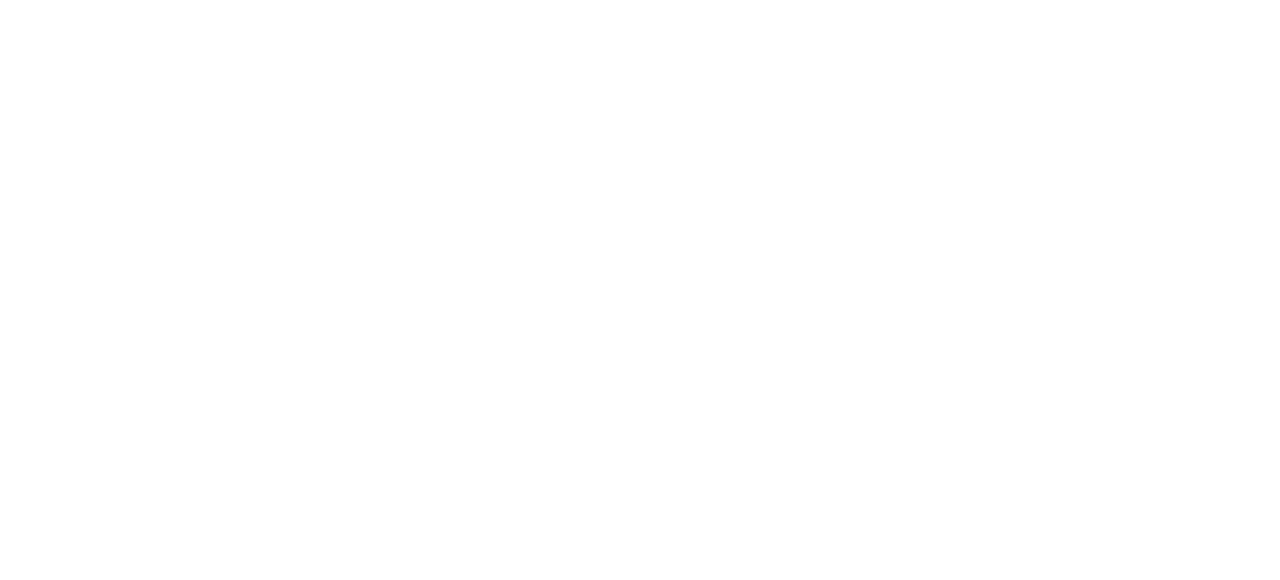
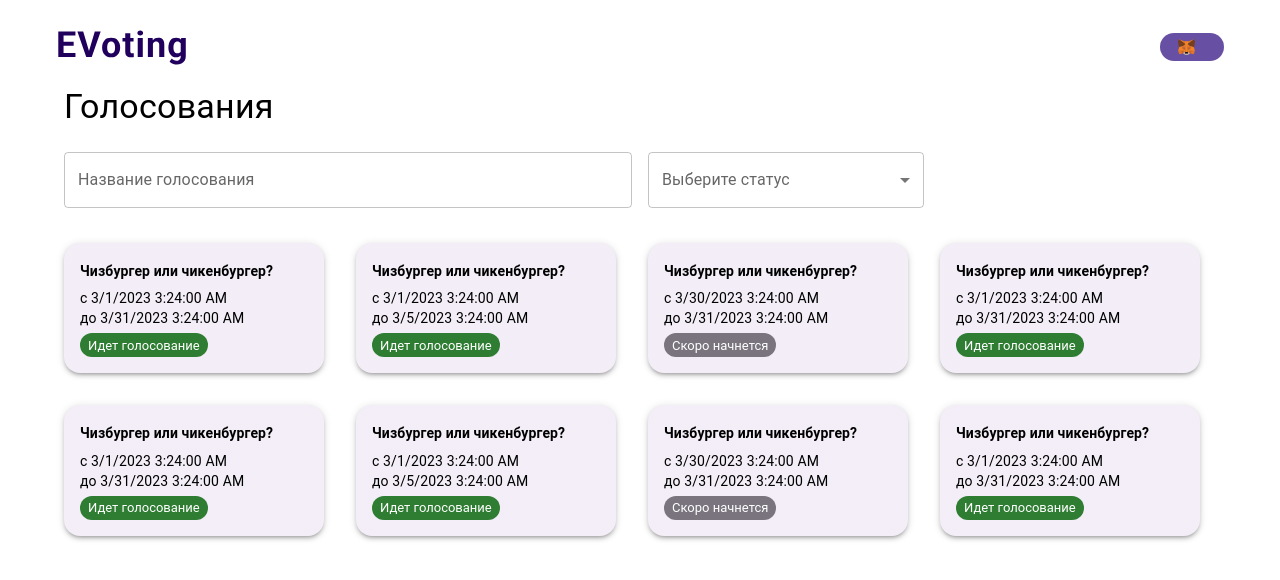
Before and after one commit to wbogatyrewa/EVoting, a React app: page / in a window 1280 px wide. Shown: the top 580 px of the page. Built offline with nearby package versions, Linux system fonts and the light colour scheme.

Commit message:
fix main page

```diff
--- a/src/App.tsx
+++ b/src/App.tsx
@@ -1,11 +1,15 @@
-import { ThemeProvider } from "@mui/material";
+import { Container } from "@mui/system";
 import React from "react";
-import { globalTheme } from "./globalTheme";
+import { Header } from "./components/Header";
+import { MainPage } from "./components/pages/MainPage";
 
 export const App: React.FC<unknown> = () => {
   return (
-    <ThemeProvider theme={globalTheme}>
-
-    </ThemeProvider>
+    <>
+      <Header />
+      <Container maxWidth="lg">
+        <MainPage />
+      </Container>
+    </>
   );
 };
--- a/src/components/pages/MainPage/MainPage.tsx
+++ b/src/components/pages/MainPage/MainPage.tsx
@@ -49,11 +49,31 @@
       startDateTime: new Date('March 1, 2023 03:24:00'),
       endDateTime: new Date('March 31, 2023 03:24:00')
     },
+    {
+      name: "Чизбургер или чикенбургер?",
+      startDateTime: new Date('March 1, 2023 03:24:00'),
+      endDateTime: new Date('March 31, 2023 03:24:00')
+    },
+    {
+      name: "Чизбургер или чикенбургер?",
+      startDateTime: new Date('March 1, 2023 03:24:00'),
+      endDateTime: new Date('March 5, 2023 03:24:00')
+    },
+    {
+      name: "Чизбургер или чикенбургер?",
+      startDateTime: new Date('March 30, 2023 03:24:00'),
+      endDateTime: new Date('March 31, 2023 03:24:00')
+    },
+    {
+      name: "Чизбургер или чикенбургер?",
+      startDateTime: new Date('March 1, 2023 03:24:00'),
+      endDateTime: new Date('March 31, 2023 03:24:00')
+    },
   ]
 
   return (
     <Page title="Голосования">
-      <Grid container spacing={2} mb={8}>
+      <Grid container spacing={2} mb={4}>
         <Grid item xs={6}>
           <Field
             label="Название голосования"
@@ -75,7 +95,7 @@
             />
         </Grid>
       </Grid>
-      <Grid container spacing={2}>
+      <Grid container rowSpacing={4} columnSpacing={2}>
         {renderVotingCards(cardsList)}
       </Grid>
     </Page>
--- a/src/components/pages/Page/Page.tsx
+++ b/src/components/pages/Page/Page.tsx
@@ -9,7 +9,7 @@
 export const Page: FC<PageProps> = ({ title, children }: PageProps) => {
   return (
     <Box>
-      <Typography variant="h4" gutterBottom>{title}</Typography>
+      <Typography variant="h4" mb={3}>{title}</Typography>
       {children}
     </Box>
   );
--- a/src/globalTheme.ts
+++ /dev/null
@@ -1,14 +0,0 @@
-import { createTheme } from '@mui/material/styles';
-
-export const globalTheme = createTheme({
-  palette: {
-    primary: {
-      main: '#6750A4'
-    },
-    secondary: {
-      main: '#E8DEF8',
-      contrastText: '#1D192B'
-    },
-
-  }
-});
```
Also changed, not shown: 1 other file (tests, documents, lock files or other folders).
